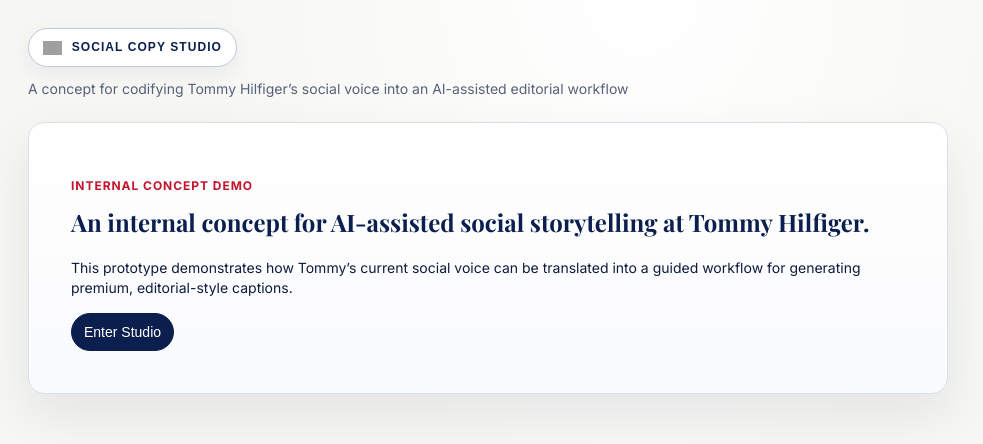
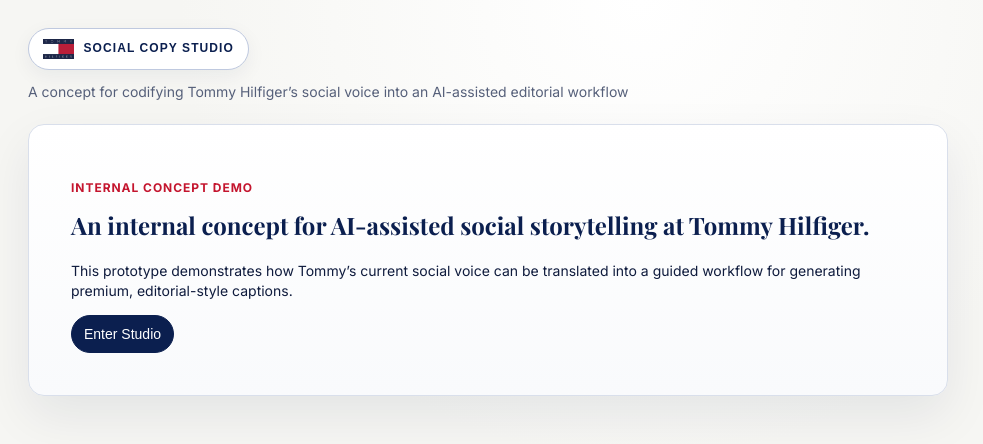
Before and after one commit to ivandashkovbot/tommy-social-copy-studio, a React (Vite) app: page / in a window 1280 px wide. Shown: the top 444 px of the page, without its empty margins (0-983 px from the left). Built offline with nearby package versions, Linux system fonts and the light colour scheme; grey boxes are pictures that could not be loaded.

Commit message:
Use provided Tommy logo asset in brand header

```diff
--- a/src/App.css
+++ b/src/App.css
@@ -47,11 +47,10 @@
 .wordmark-text { letter-spacing: 0.09em; font-size: 12px; font-weight: 700; }
 
 .brand-logo {
-  height: 14px;
+  height: 20px;
   width: auto;
   display: block;
   object-fit: contain;
-  filter: saturate(1.05) contrast(1.02);
 }
 
 .subtitle {
--- a/src/App.jsx
+++ b/src/App.jsx
@@ -278,7 +278,7 @@
     <>
       <img
         className="brand-logo"
-        src="https://upload.wikimedia.org/wikipedia/commons/thumb/2/2f/Tommy_Hilfiger_logo.svg/512px-Tommy_Hilfiger_logo.svg.png"
+        src="/tommy-logo.png"
         alt="Tommy Hilfiger"
       />
       <span className="wordmark-text">SOCIAL COPY STUDIO</span>
```
Also changed, not shown: public/tommy-logo.png (added).
